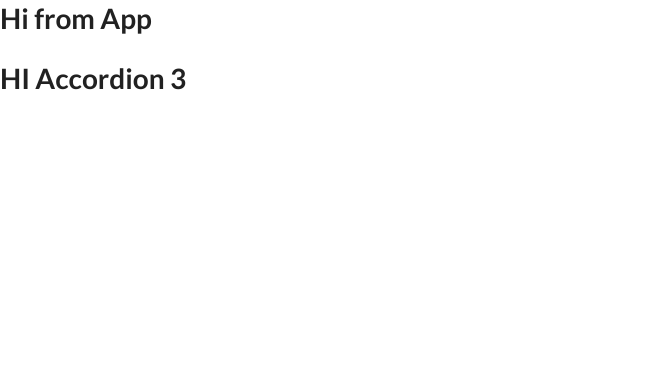
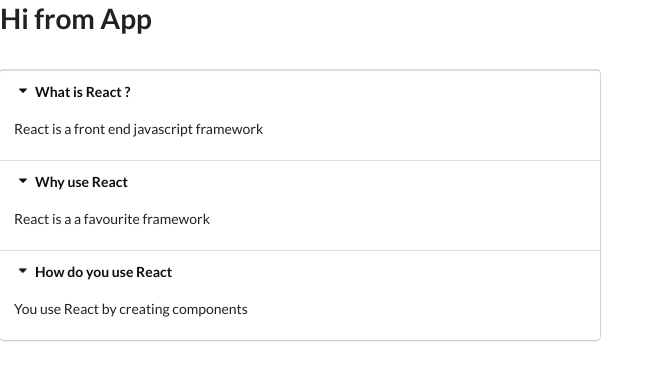
Before and after one commit to OussamaAlouat/react-widgets, a React (Create React App) app: page / in a window 1280 px wide. Shown: the top 380 px of the page, without its empty margins (0-664 px from the left). Built offline with nearby package versions, Linux system fonts and the light colour scheme.

Commit message:
Add Accordion content

```diff
--- a/src/App.js
+++ b/src/App.js
@@ -20,6 +20,7 @@
   return (
     <div>
       <h1>Hi from App</h1>
+      <br/>
       <Accordion items={items} />
     </div>
     )
--- a/src/components/Accordion.js
+++ b/src/components/Accordion.js
@@ -2,7 +2,21 @@
 
 const Accordion = (props) => {
   const { items } = props;
-  return <h1>HI Accordion {items.length}</h1>
+  const renderedItems = items.map(item => {
+    return (
+      <div key={item.title}>
+        <div className="title active">
+          <i className="dropdown icon"></i>
+          { item.title }
+        </div>
+        <div className="content active">
+          <p>{ item.content }</p>
+        </div>
+      </div>
+    )
+  })
+
+  return <div className="ui styled accordion">{ renderedItems }</div>;
 }
 
 export default Accordion;
```
